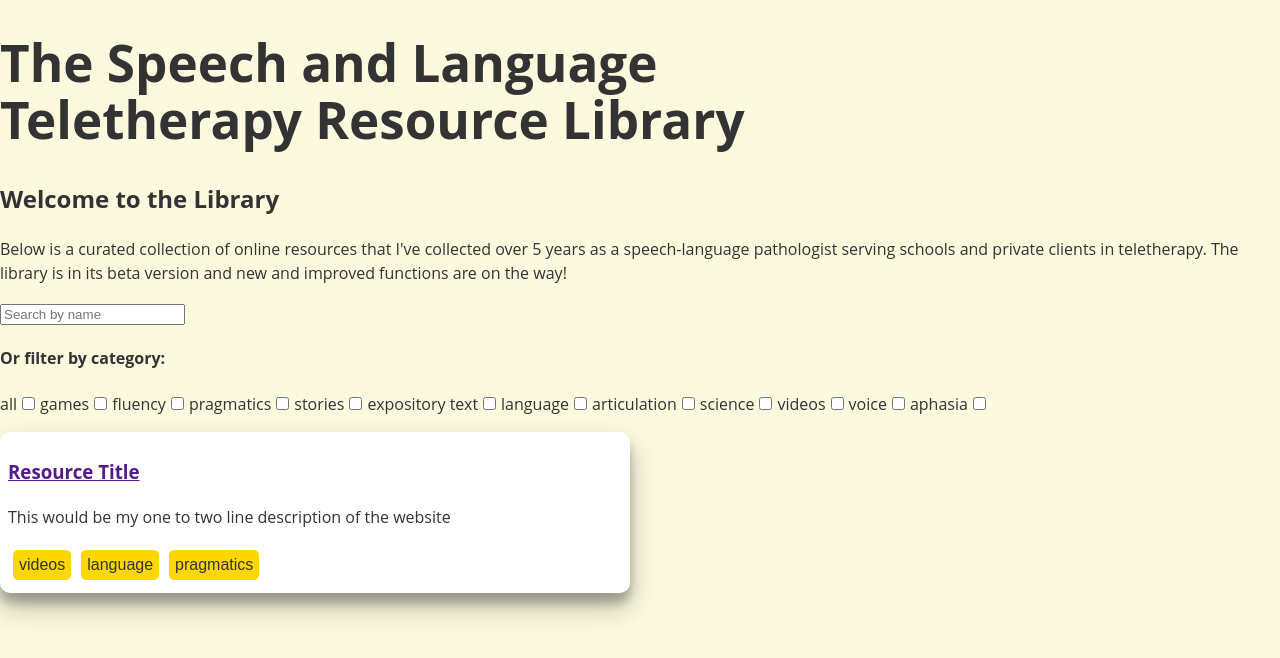
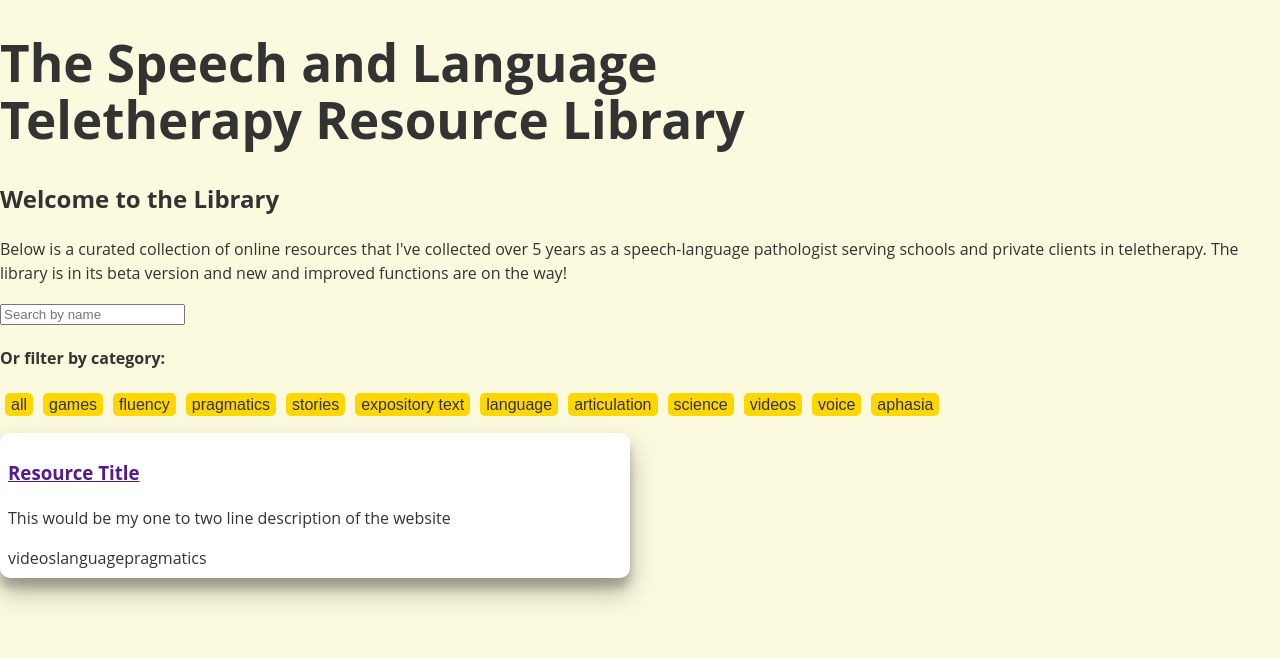
Before and after one commit to Amy-Pr/therapy-resource-library-react-vite, a React (Vite) app: page / in a window 1280 px wide. Shown: the top 658 px of the page. Built offline with nearby package versions, Linux system fonts and the light colour scheme.

Commit message:
change button styles to label and input styles for selectors

```diff
--- a/src/index.css
+++ b/src/index.css
@@ -42,7 +42,7 @@ h1 {
   line-height: 1.1;
 }
 
-button, .tag { /*styles both filter chip buttons and tags in description*/
+label { /*styles both filter chip buttons and tags in description*/
   padding: 3px 6px;
   border-radius: 5px;
   font-family: 'Archivo Black', sans-serif;
@@ -55,11 +55,15 @@ button, .tag { /*styles both filter chip buttons and tags in description*/
 }
 
 
-button:hover {
+label:hover {
   background: teal;
   /* border-color: #646cff; */
 }
 
+input[type=checkbox] {
+  appearance: none;
+  position: absolute;
+}
 
 /* button:focus,
 button:focus-visible {
```
